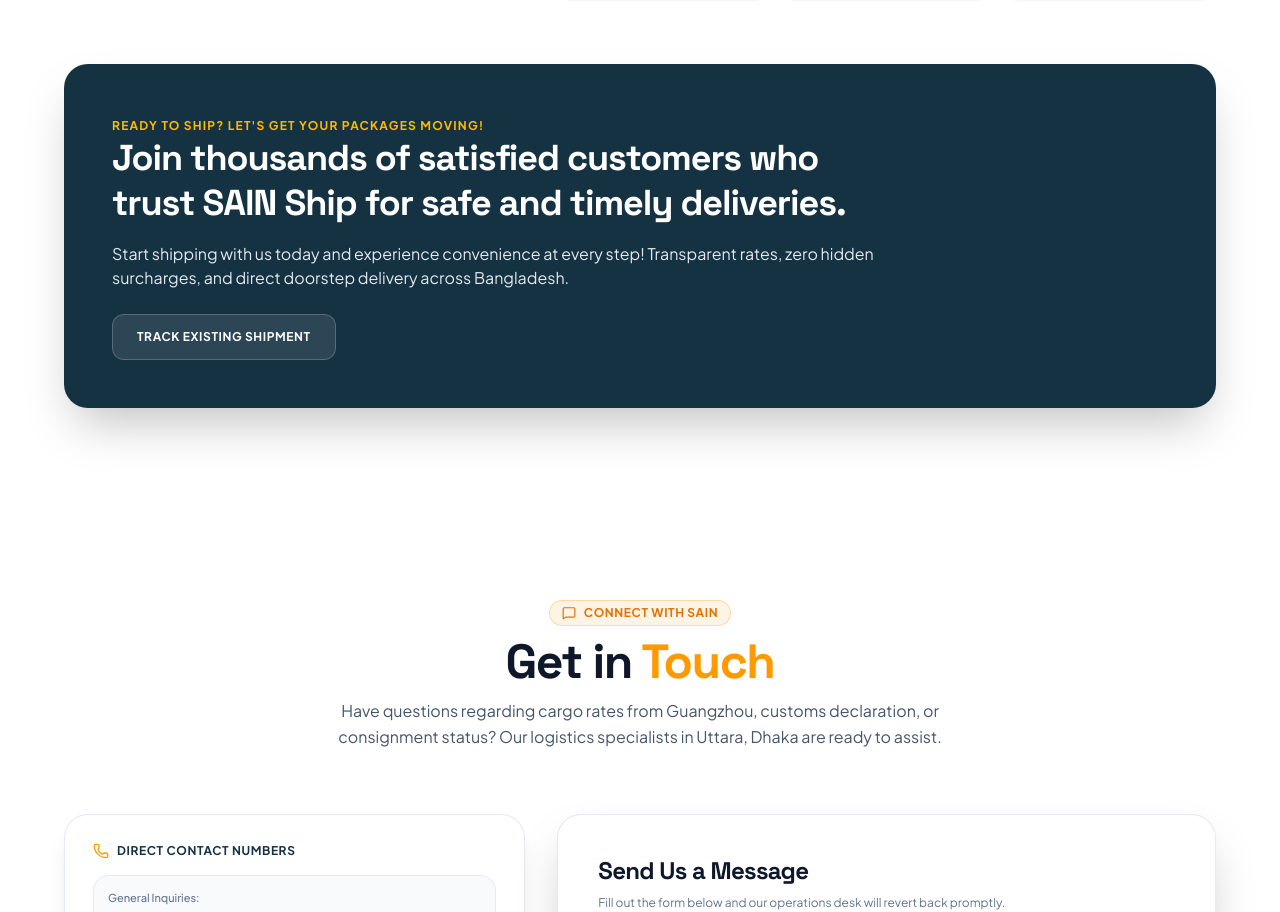
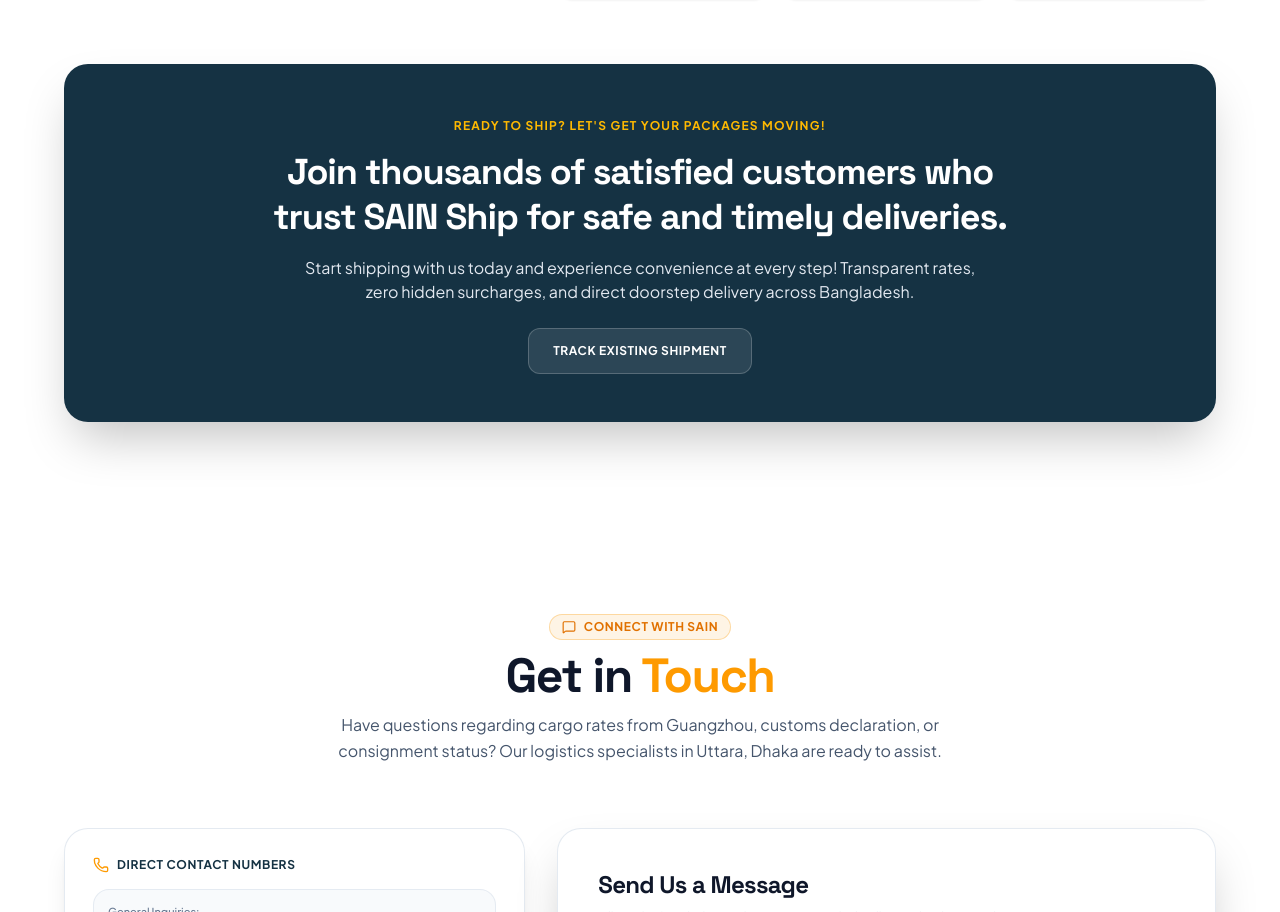
Before and after one commit to SayhamKayes/SKz-Logistics, a React (Vite) app: page / in a window 1280 px wide. Shown: the part 7531-8443 px from the top of the page. Built offline with nearby package versions, Linux system fonts and the light colour scheme; no server answers; a web font is replaced by a local one.

Commit message:
feat(ui): center-align Ready to Ship CTA banner elements in AboutSection

```diff
--- a/Frontend/components/AboutSection.tsx
+++ b/Frontend/components/AboutSection.tsx
@@ -150,20 +150,20 @@
 
         {/* Ready to Ship CTA Banner */}
         <div className="relative rounded-3xl overflow-hidden p-8 sm:p-12 bg-[#153243] text-white shadow-2xl">
-          <div className="max-w-3xl space-y-4">
-            <span className="text-xs font-bold uppercase tracking-widest text-amber-400">
+          <div className="max-w-3xl mx-auto text-center space-y-4">
+            <span className="inline-block text-xs font-bold uppercase tracking-widest text-amber-400">
               {config.ctaTagline}
             </span>
             <h3 className="text-2xl sm:text-4xl font-black font-brand text-white leading-tight">
               {config.ctaHeading}
             </h3>
-            <p className="text-slate-200 text-sm sm:text-base">
+            <p className="text-slate-200 text-sm sm:text-base max-w-2xl mx-auto">
               {config.ctaDesc}
             </p>
-            <div className="pt-2 flex flex-wrap items-center gap-4">
+            <div className="pt-2 flex flex-wrap items-center justify-center gap-4">
               <button
                 onClick={() => openTrackingModal()}
-                className="px-6 py-3.5 bg-white/10 hover:bg-white/20 text-white font-bold text-xs uppercase tracking-wider rounded-xl border border-white/20 transition flex items-center gap-2 cursor-pointer"
+                className="px-6 py-3.5 bg-white/10 hover:bg-white/20 text-white font-bold text-xs uppercase tracking-wider rounded-xl border border-white/20 transition flex items-center justify-center gap-2 cursor-pointer"
               >
                 <span>Track Existing Shipment</span>
               </button>
```
